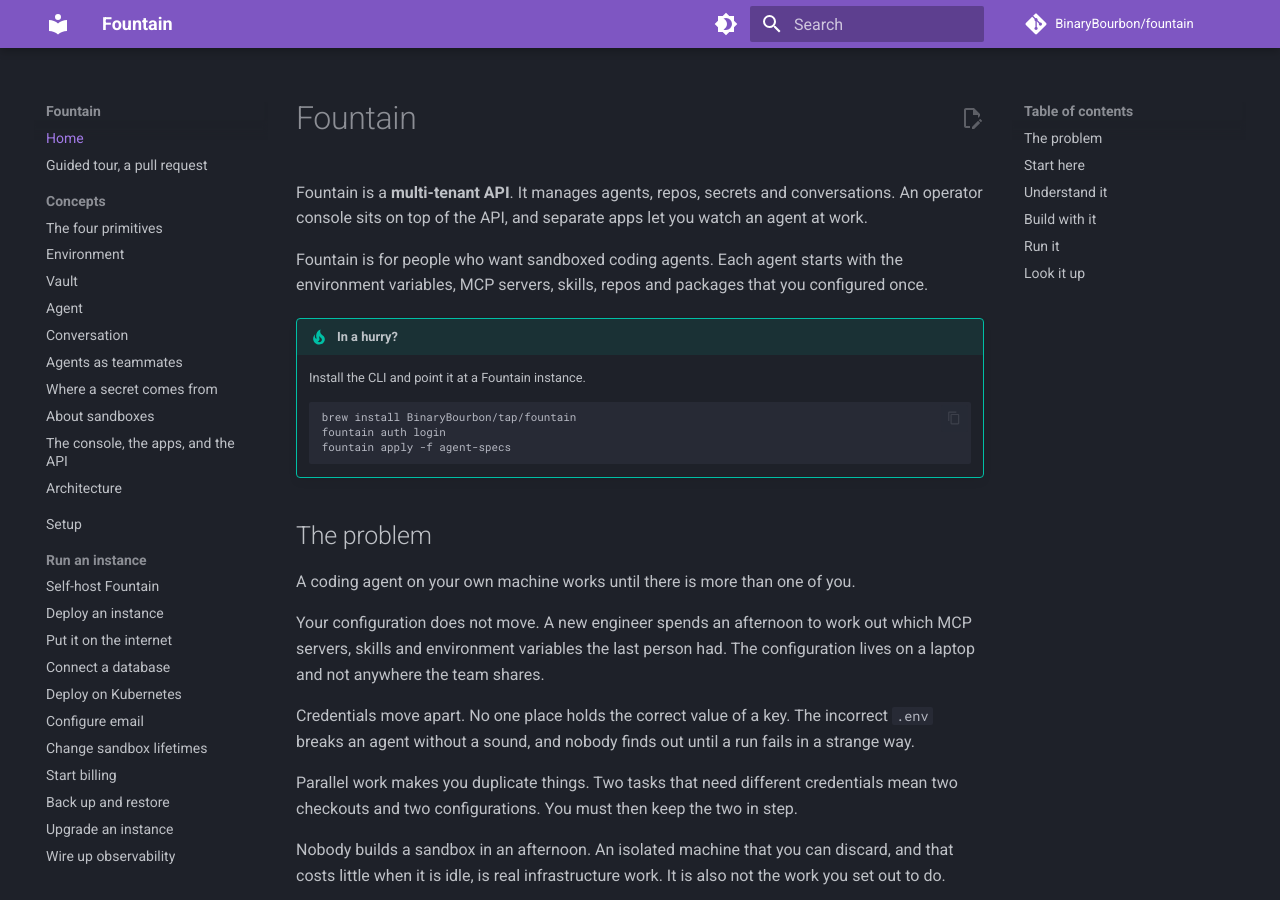
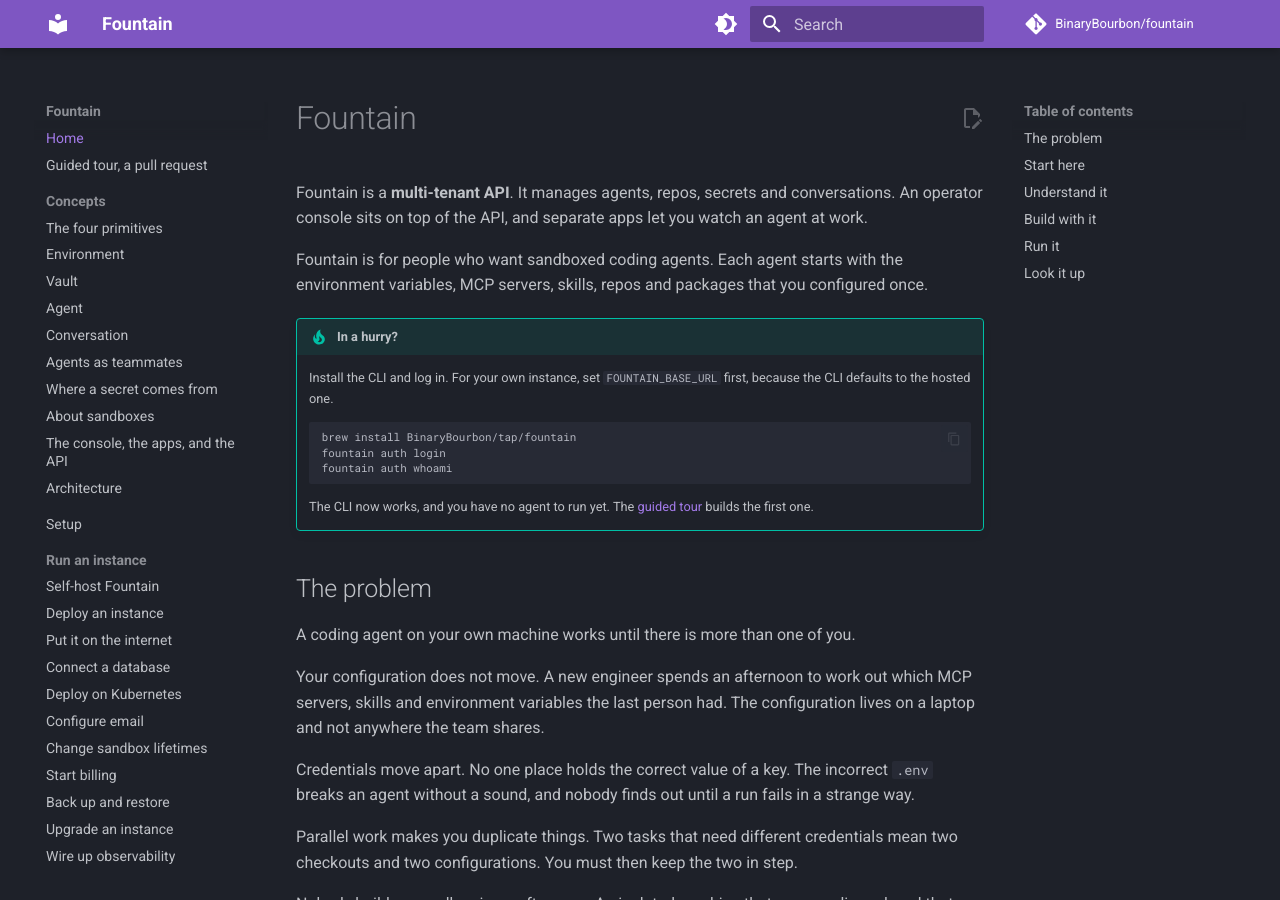
Before and after one commit to BinaryBourbon/fountain, an MkDocs documentation site: the page built from docs/index.md, in a window 1280 px wide and 900 px high. Built offline with MkDocs 1.6.1 and Material for MkDocs 9.7.7, drawn with Linux system fonts in a browser that asks for light colours; comment, search, counter and statistics services are not loaded.

Commit message:
docs: stop the home page opening on a command nobody can run
The "In a hurry?" box ended on `fountain apply -f agent-specs`. No
reader has an agent-specs directory, the phrase appears nowhere else in
the docs, and the CLI cannot create an agent at all — agents are
read-only from the CLI, so apply or the API is the only way. The first
thing the home page asked a newcomer to do could not work.

It now installs, logs in, and confirms the login with `auth whoami`.
Three lines that all run. It then says plainly that there is no agent
yet and sends the reader to the guided tour, which builds one.

It also names the FOUNTAIN_BASE_URL trap up front. The CLI's built-in
default is the hosted instance, so a self-hoster who exports a key
before setting the URL sends that key to fountain.inevitable.fyi.

Both commands are verified against cli/internal/cmd/auth.go rather than
against the docs: whoami exists, and login writes base_url into the
profile.

A spec-driven introduction is worth having. It needs specs to hand the
reader first, so it is its own change.

````diff
--- a/docs/index.md
+++ b/docs/index.md
@@ -9,12 +9,15 @@
 you configured once.
 
 !!! tip "In a hurry?"
-    Install the CLI and point it at a Fountain instance.
+    Install the CLI and log in. For your own instance, set `FOUNTAIN_BASE_URL`
+    first, because the CLI defaults to the hosted one.
     ```sh
     brew install BinaryBourbon/tap/fountain
     fountain auth login
-    fountain apply -f agent-specs
+    fountain auth whoami
     ```
+    The CLI now works, and you have no agent to run yet. The
+    [guided tour](tour.md) builds the first one.
 
 ## The problem
 
````
